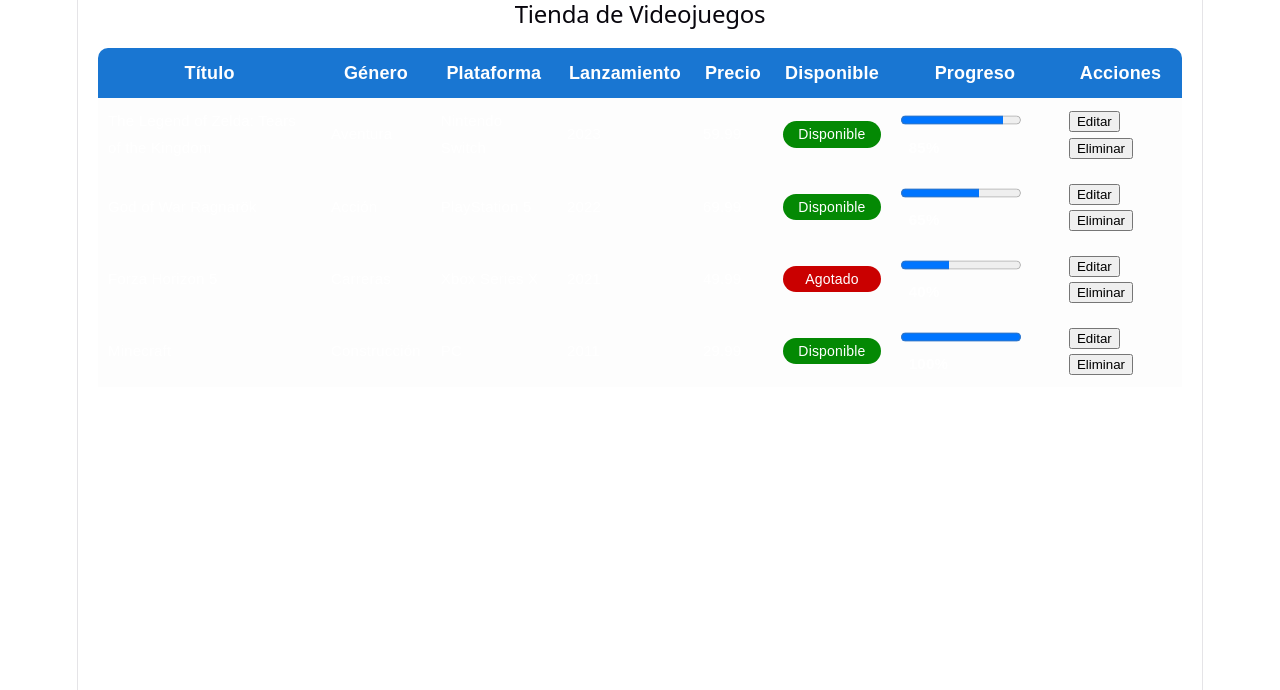
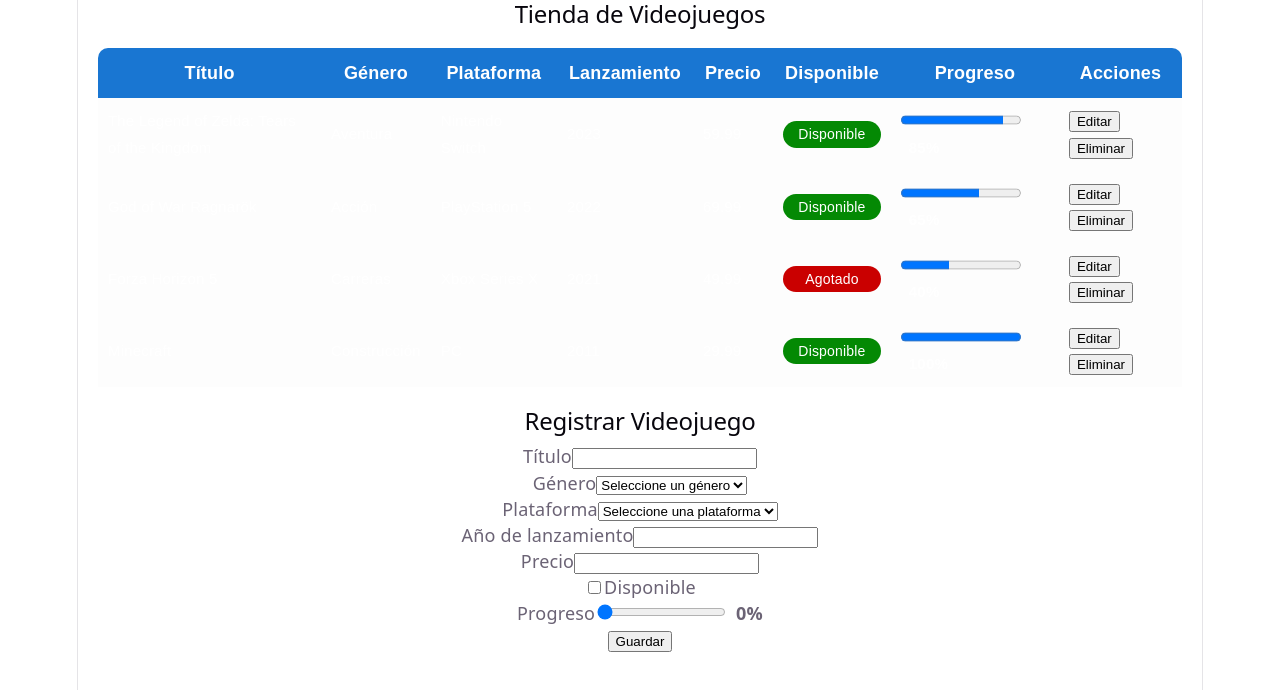
Before and after one commit to cstalyin16/FundamentosReact, a React (Vite) app in the folder tienda-videojuegos/: page / in a window 1280 px wide. Shown: the top 690 px of the page. Built offline with nearby package versions, Linux system fonts and the light colour scheme.

Commit message:
feat: Add the form of videogames

```diff
--- a/tienda-videojuegos/src/App.jsx
+++ b/tienda-videojuegos/src/App.jsx
@@ -2,6 +2,7 @@ import { useState } from "react";
 import "./App.css";
 import videojuegos from "./data/videojuegos";
 import TablaVideojuegos from "./components/TablaVideojuegos";
+import FormularioVideojuego from "./components/FormularioVideojuego";
 
 function App() {
   const [juegos, setJuegos] = useState(videojuegos);
@@ -15,6 +16,7 @@ function App() {
     <div>
       <h2>Tienda de Videojuegos</h2>
       <TablaVideojuegos juegos={juegos} onEliminar={eliminarJuego} />
+      <FormularioVideojuego />
     </div>
   );
 }
--- /dev/null
+++ b/tienda-videojuegos/src/components/FormularioVideojuego.jsx
@@ -0,0 +1,126 @@
+import { useState } from "react";
+
+function FormularioVideojuego() {
+  const [formulario, setFormulario] = useState({
+    titulo: "",
+    genero: "",
+    plataforma: "",
+    lanzamiento: "",
+    precio: "",
+    disponible: false,
+    progreso: 0,
+  });
+
+  const manejarCambio = (e) => {
+    const { name, value, type, checked } = e.target;
+
+    setFormulario({
+      ...formulario,
+      [name]: type === "checkbox" ? checked : value,
+    });
+  };
+
+  const manejarSubmit = (e) => {
+    e.preventDefault();
+
+    console.log(formulario);
+  };
+
+  return (
+    <form onSubmit={manejarSubmit}>
+      <h2>Registrar Videojuego</h2>
+
+      <div>
+        <label>Título</label>
+        <input
+          type="text"
+          name="titulo"
+          value={formulario.titulo}
+          onChange={manejarCambio}
+        />
+      </div>
+
+      <div>
+        <label>Género</label>
+        <select
+          name="genero"
+          value={formulario.genero}
+          onChange={manejarCambio}
+        >
+          <option value="">Seleccione un género</option>
+          <option value="Acción">Acción</option>
+          <option value="Aventura">Aventura</option>
+          <option value="Carreras">Carreras</option>
+          <option value="Construcción">Construcción</option>
+        </select>
+      </div>
+
+      <div>
+        <label>Plataforma</label>
+        <select
+          name="plataforma"
+          value={formulario.plataforma}
+          onChange={manejarCambio}
+        >
+          <option value="">Seleccione una plataforma</option>
+          <option value="PC">PC</option>
+          <option value="PlayStation 5">PlayStation 5</option>
+          <option value="Xbox Series X">Xbox Series X</option>
+          <option value="Nintendo Switch">Nintendo Switch</option>
+        </select>
+      </div>
+
+      <div>
+        <label>Año de lanzamiento</label>
+        <input
+          type="number"
+          name="lanzamiento"
+          value={formulario.lanzamiento}
+          onChange={manejarCambio}
+        />
+      </div>
+
+      <div>
+        <label>Precio</label>
+        <input
+          type="number"
+          step="0.01"
+          name="precio"
+          value={formulario.precio}
+          onChange={manejarCambio}
+        />
+      </div>
+
+      <div>
+        <label>
+          <input
+            type="checkbox"
+            name="disponible"
+            checked={formulario.disponible}
+            onChange={manejarCambio}
+          />
+          Disponible
+        </label>
+      </div>
+
+      <div>
+        <label>Progreso</label>
+        <input
+          type="range"
+          min="0"
+          max="1"
+          step="0.1"
+          name="progreso"
+          value={formulario.progreso}
+          onChange={manejarCambio}
+        />
+
+        <span>{Math.round(formulario.progreso * 100)}%</span>
+      </div>
+
+      <button type="submit">Guardar</button>
+    </form>
+  );
+}
+
+export default FormularioVideojuego;
```
